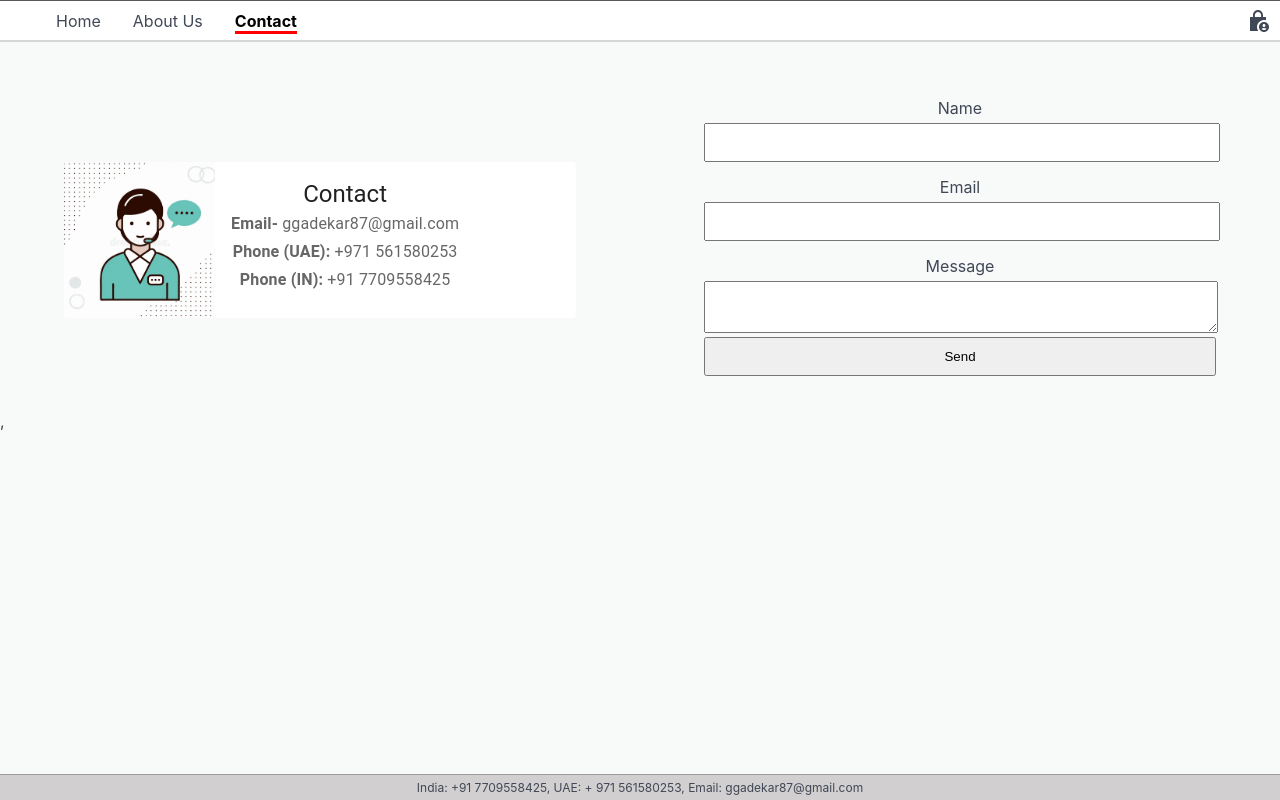
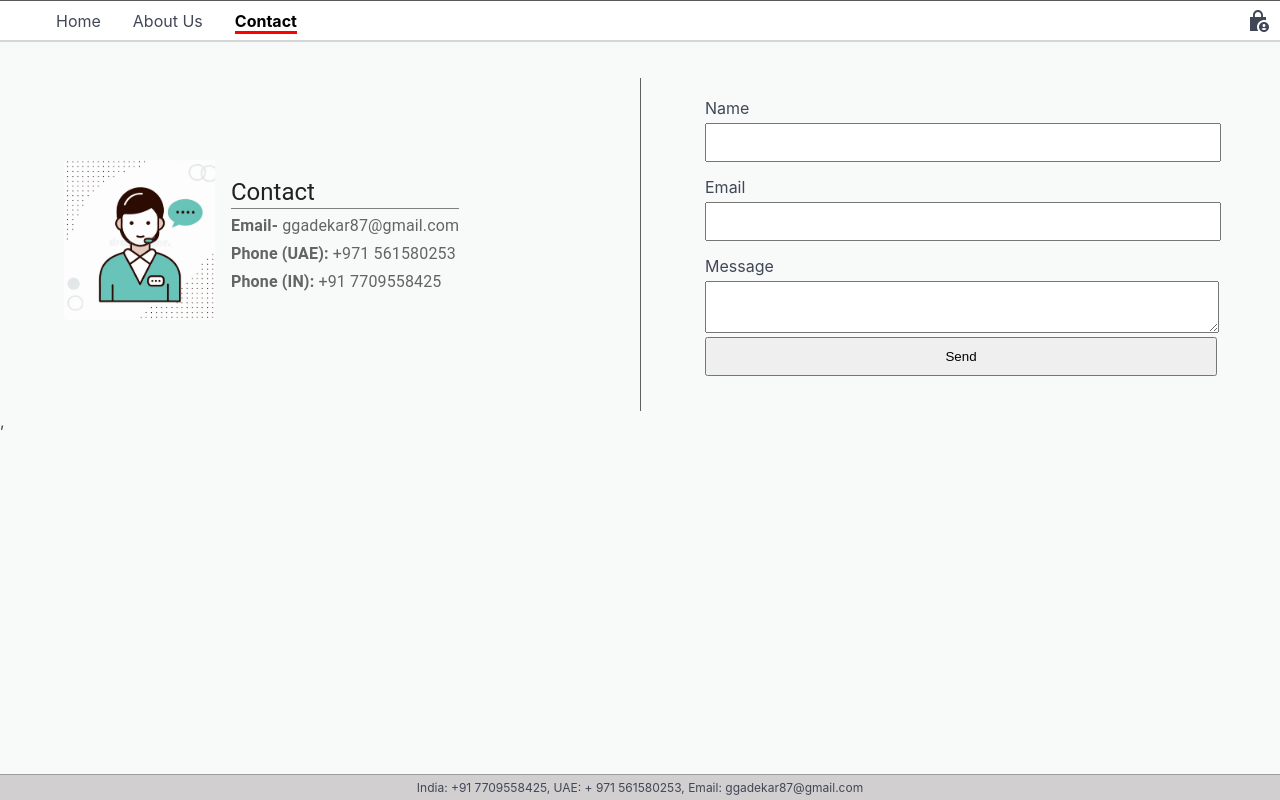
Before and after one commit to ggadekar87/gblogs, a React (Create React App) app: page /contact in a window 1280 px wide. Built offline with nearby package versions, Linux system fonts and the light colour scheme; no server answers.

Commit message:
css changes

```diff
--- a/src/components/contact/sendemail/email.css
+++ b/src/components/contact/sendemail/email.css
@@ -1,10 +1,13 @@
 .Email {
   width: 100%;
+  border-left: 1px solid #5f625f;
 }
 .email-form {
   width: 80%;
   margin: 0 auto;
   padding: 20px;
+  box-shadow: #5f625f;
+  text-align: left;
 }
 
 .form-group {
--- a/src/components/mui/cards/card.css
+++ b/src/components/mui/cards/card.css
@@ -1,3 +1,4 @@
 .text {
   text-wrap: inherit;
+  text-align: left;
 }
--- a/src/components/mui/cards/contactCard.js
+++ b/src/components/mui/cards/contactCard.js
@@ -6,11 +6,11 @@ import CardContent from '@mui/material/CardContent';
 import CardMedia from '@mui/material/CardMedia';
 import ContactImage from '../../images/Contact.jpg'
 import Typography from '@mui/material/Typography';
-
+import { colors } from '@mui/material';
 
 export default function ContactCard() {
     return (
-        <Card sx={{ display: 'flex', boxShadow: "none", marginBottom: "2%" }}>  <CardMedia
+        <Card sx={{ textAlign:"left", display: 'flex', boxShadow: "none",  marginBottom: "2%",backgroundColor:"#f8f9f9"}}>  <CardMedia
             component="img"
             sx={{ width: 151 }}
             image={ContactImage}
@@ -18,13 +18,13 @@ export default function ContactCard() {
         />
             <Box sx={{ display: 'flex', flexDirection: 'column' }}>
                 <CardContent sx={{ flex: '1 0 auto' }}>
-                    <Typography component="div" variant="h5">
+                    <Typography component="div" variant="h5" sx={{ borderBottom:"1px solid grey"}}>
                         Contact
                     </Typography>
                     <Typography
                         variant="subtitle1"
                         component="div"
-                        sx={{ color: 'text.secondary' }}
+                        sx={{ color: 'text.secondary',marginTop:"3px" }}
                     >
                         <b>Email-</b> ggadekar87@gmail.com<br></br>
                         <b>Phone (UAE): </b>+971 561580253<br></br>
```
Also changed, not shown: 2 other files (tests, documents, lock files or other folders).
